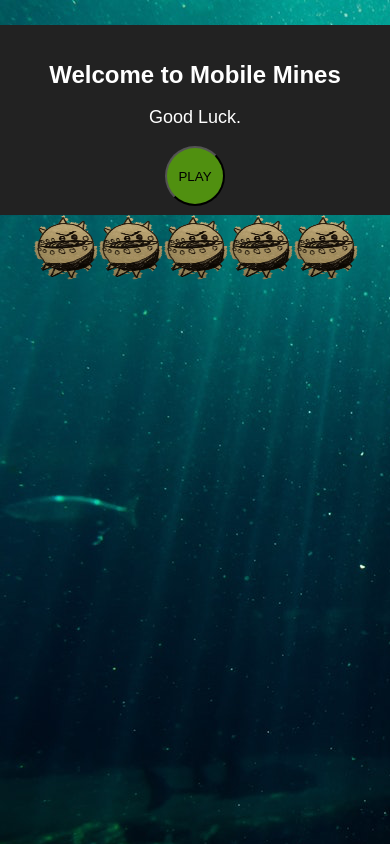
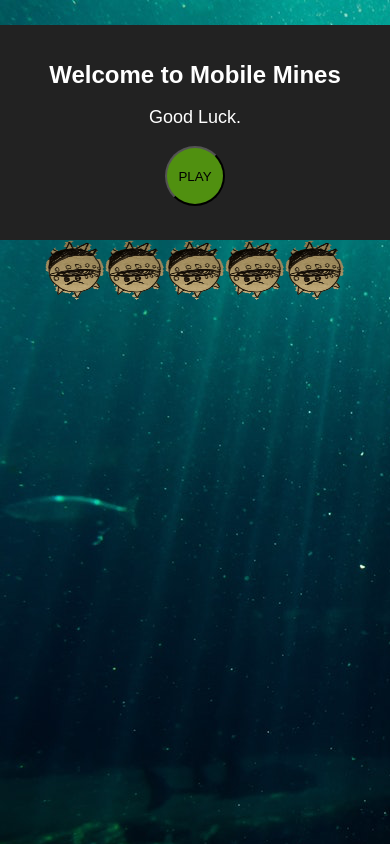
Before and after one commit to Neidley/mobile-mines, a React (Create React App) app in the folder client/: page / in a window 390 px wide. Built offline with nearby package versions, Linux system fonts and the light colour scheme.

Commit message:
update mobile display on smaller devices and added mine animation

```diff
--- a/client/src/App.css
+++ b/client/src/App.css
@@ -9,7 +9,7 @@
 
 .App-header {
   background-color: #222;
-  height: 150px;
+  height: 175px;
   padding: 20px;
   color: white;
 }
@@ -27,19 +27,19 @@
     transform: rotate(0deg);
   }
   to {
-    transform: rotate(360deg);
+    transform: rotate(2160deg);
   }
 }
 
 .mine {
-  height: 65px;
-  width: 65px;
+  height: 60px;
+  width: 60px;
   border-radius: 50%;
 }
 
 .mine:active {
-  height: 60px;
-  width: 60px;
+  height: 55px;
+  width: 55px;
   border-radius: 50%;
 }
 
--- a/client/src/App.js
+++ b/client/src/App.js
@@ -8,9 +8,11 @@ class App extends Component {
     return (
       <div className="App">
         <header className="App-header">
-          <h1 className="App-title">Welcome to Mobile Mines</h1>
-          <p className="App-intro">Good Luck.</p>
-          <Play />
+          <div className="container">
+            <h1 className="App-title">Welcome to Mobile Mines</h1>
+            <p className="App-intro">Good Luck.</p>
+            <Play />
+          </div>
         </header>
         <div className="container">
           <Gameboard />
--- a/client/src/components/Gameboard.js
+++ b/client/src/components/Gameboard.js
@@ -65,35 +65,35 @@ class Gameboard extends Component {
         <div className="row">
           <div className="col-md-2">
             <img
-              className="mine"
+              className="mine App-logo"
               id="mine_1"
               onClick={this.onClick}
               src={mine}
               alt={'mine'}
             />
             <img
-              className="mine"
+              className="mine App-logo"
               id="mine_2"
               onClick={this.onClick}
               src={mine}
               alt={'mine'}
             />
             <img
-              className="mine"
+              className="mine App-logo"
               id="mine_3"
               onClick={this.onClick}
               src={mine}
               alt={'mine'}
             />
             <img
-              className="mine"
+              className="mine App-logo"
               id="mine_4"
               onClick={this.onClick}
               src={mine}
               alt={'mine'}
             />
             <img
-              className="mine"
+              className="mine App-logo"
               id="mine_5"
               onClick={this.onClick}
               src={mine}
```
